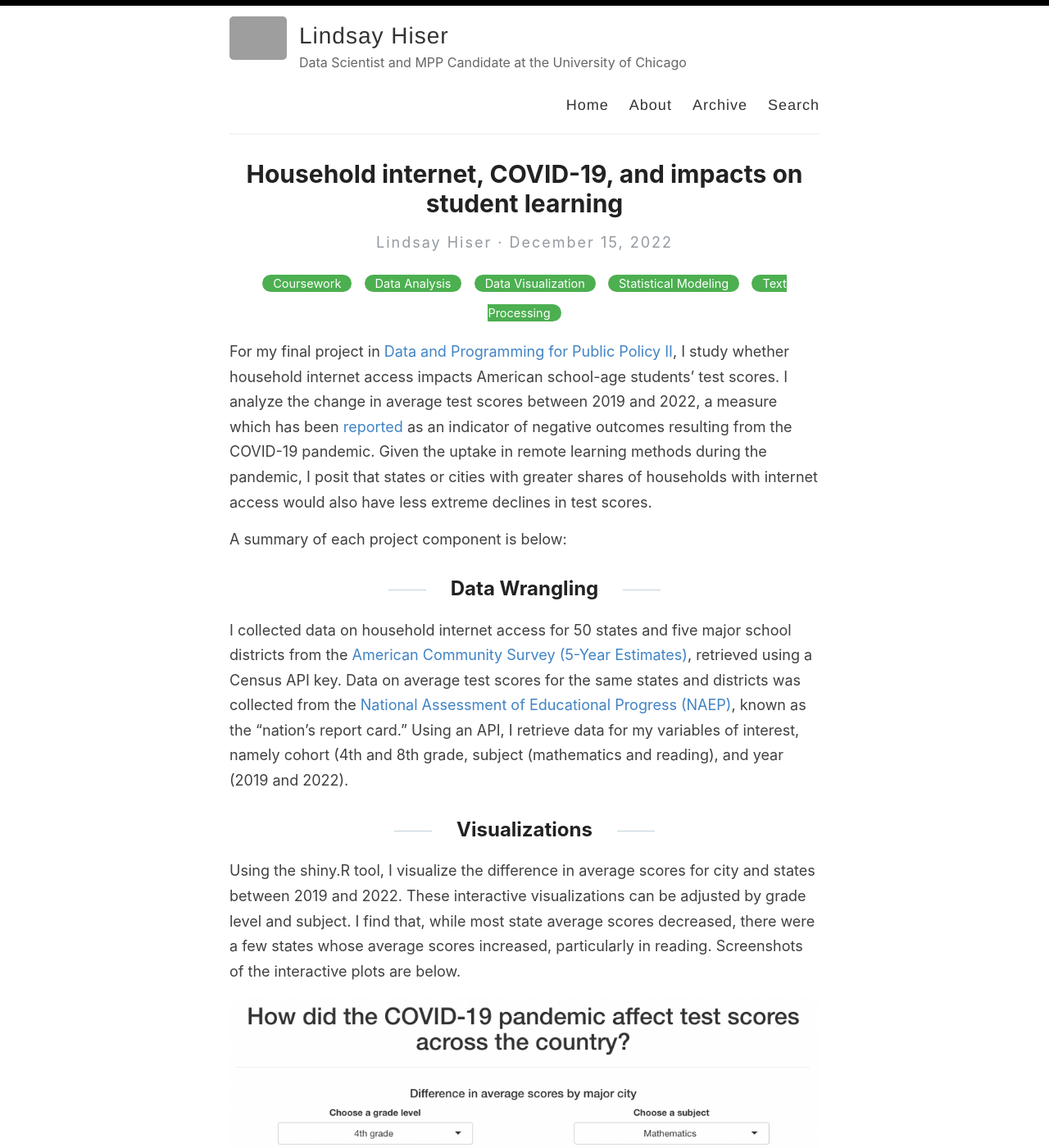
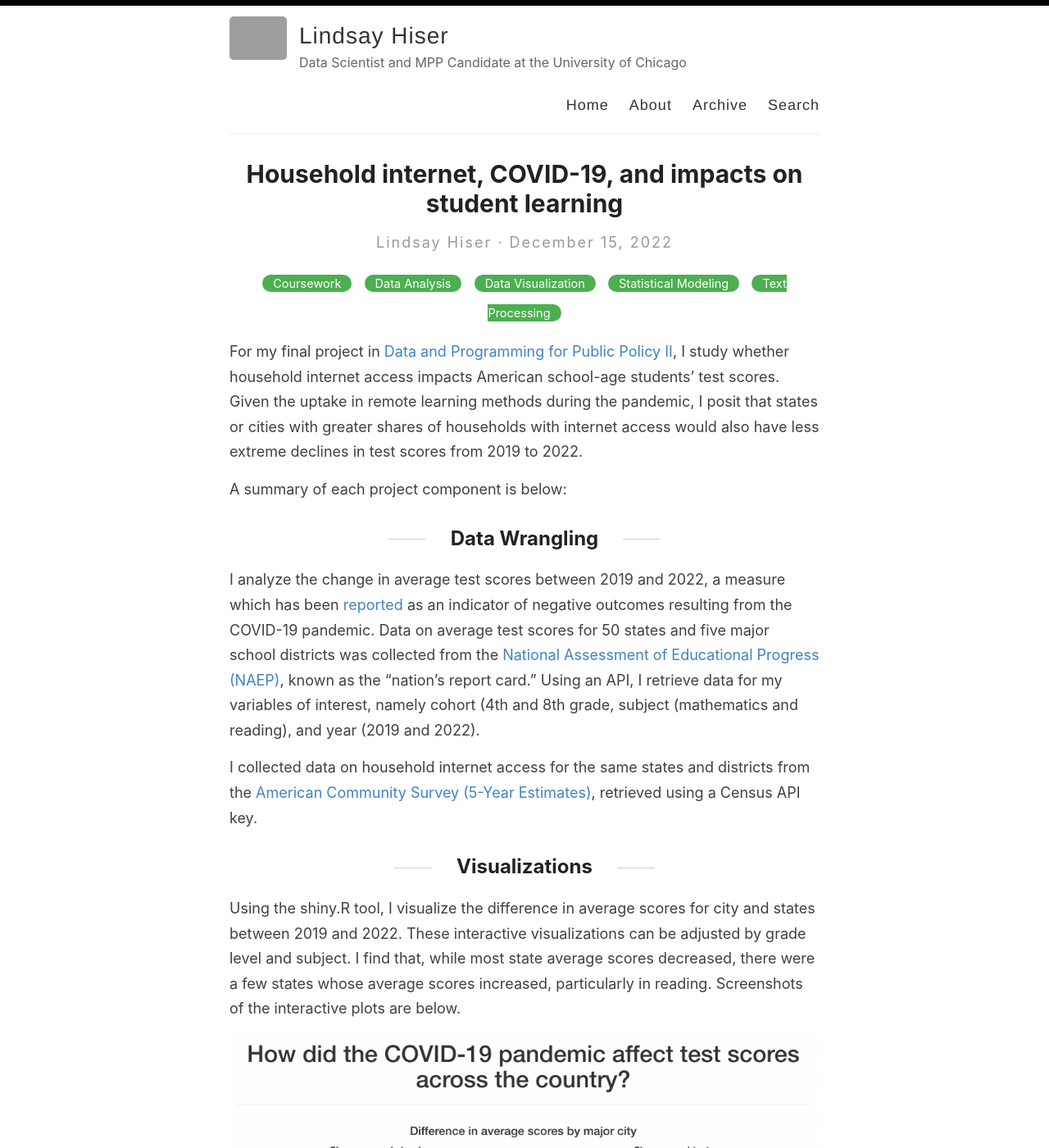
Before and after one commit to lindshiser/lindshiser.github.io, a Jekyll site: the page built from _posts/2022-12-15-internet-test-scores.md, in a window 1280 px wide and 1400 px high. Shown: the whole window at 82% size. Built offline with Jekyll 4.4.1, drawn with Linux system fonts in a browser that asks for light colours; some of the changed text lies outside the part shown; grey boxes are pictures that could not be loaded.

Commit message:
Update 2022-12-15-internet-test-scores.md

```diff
--- a/_posts/2022-12-15-internet-test-scores.md
+++ b/_posts/2022-12-15-internet-test-scores.md
@@ -4,13 +4,15 @@ title: Household internet, COVID-19, and impacts on student learning
 categories: [Coursework, Data Analysis, Data Visualization, Statistical Modeling, Text Processing]
 ---
 
-For my final project in [Data and Programming for Public Policy II](https://harris.uchicago.edu/academics/programs-degrees/courses/data-and-programming-public-policy-ii-r), I study whether household internet access impacts American school-age students’ test scores. I analyze the change in average test scores between 2019 and 2022, a measure which has been [reported](https://www.nytimes.com/2022/10/24/us/math-reading-scores-pandemic.html) as an indicator of negative outcomes resulting from the COVID-19 pandemic. Given the uptake in remote learning methods during the pandemic, I posit that states or cities with greater shares of households with internet access would also have less extreme declines in test scores.
+For my final project in [Data and Programming for Public Policy II](https://harris.uchicago.edu/academics/programs-degrees/courses/data-and-programming-public-policy-ii-r), I study whether household internet access impacts American school-age students’ test scores. Given the uptake in remote learning methods during the pandemic, I posit that states or cities with greater shares of households with internet access would also have less extreme declines in test scores from 2019 to 2022.
 
 A summary of each project component is below:
 
 ## Data Wrangling
 
-I collected data on household internet access for 50 states and five major school districts from the [American Community Survey (5-Year Estimates)](https://www.census.gov/programs-surveys/acs), retrieved using a Census API key. Data on average test scores for the same states and districts was collected from the [National Assessment of Educational Progress (NAEP)](https://nces.ed.gov/nationsreportcard/), known as the "nation's report card." Using an API, I retrieve data for my variables of interest, namely cohort (4th and 8th grade, subject (mathematics and reading), and year (2019 and 2022).
+I analyze the change in average test scores between 2019 and 2022, a measure which has been [reported](https://www.nytimes.com/2022/10/24/us/math-reading-scores-pandemic.html) as an indicator of negative outcomes resulting from the COVID-19 pandemic. Data on average test scores for 50 states and five major school districts  was collected from the [National Assessment of Educational Progress (NAEP)](https://nces.ed.gov/nationsreportcard/), known as the "nation's report card." Using an API, I retrieve data for my variables of interest, namely cohort (4th and 8th grade, subject (mathematics and reading), and year (2019 and 2022).
+
+I collected data on household internet access for the same states and districts from the [American Community Survey (5-Year Estimates)](https://www.census.gov/programs-surveys/acs), retrieved using a Census API key.
 
 ## Visualizations
 
```
Also changed, not shown: other parts of _posts/2022-12-15-internet-test-scores.md (+1 -1 lines).
